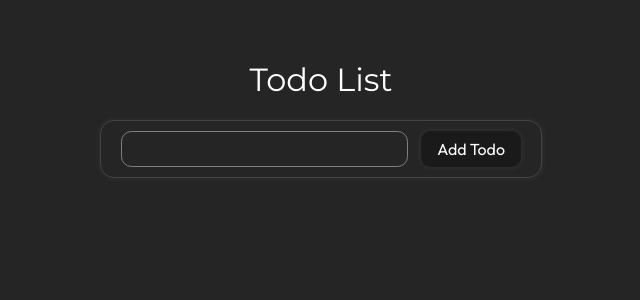
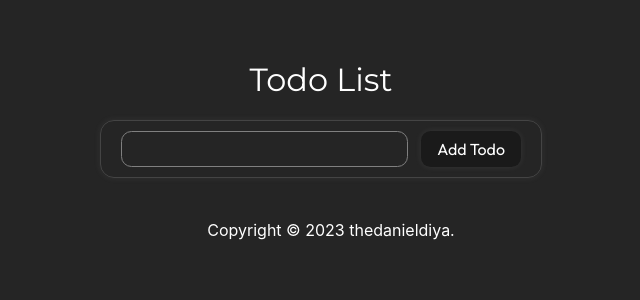
Before and after one commit to thedanieldiya/todo-list-app, a React (Create React App) app: page / in a window 1280 px wide. Shown: the top 300 px of the page, without its empty margins (319-959 px from the left). Built offline with nearby package versions, Linux system fonts and the light colour scheme.

Commit message:
copyright addition

```diff
--- a/src/App.css
+++ b/src/App.css
@@ -149,3 +149,12 @@ input[type='text'] {
 #completed {
   margin-left: 15px;
 }
+
+.footer {
+  position: relative;
+  text-align: center;
+  color: #ffffff; /* Text color */
+  padding: 10px; /* Adjust padding as needed */
+  width: 100%; /* Full width */
+  bottom: 0;
+}
--- a/src/App.js
+++ b/src/App.js
@@ -105,8 +105,13 @@ return(
 
       <button onClick={() => deleteTodo(todo.id)}>Delete</button>
      </div>
+
   </div>
+
 ))}
+<div className="footer">
+ Copyright © 2023 thedanieldiya.
+</div>
 </div>
 );
 };
```
